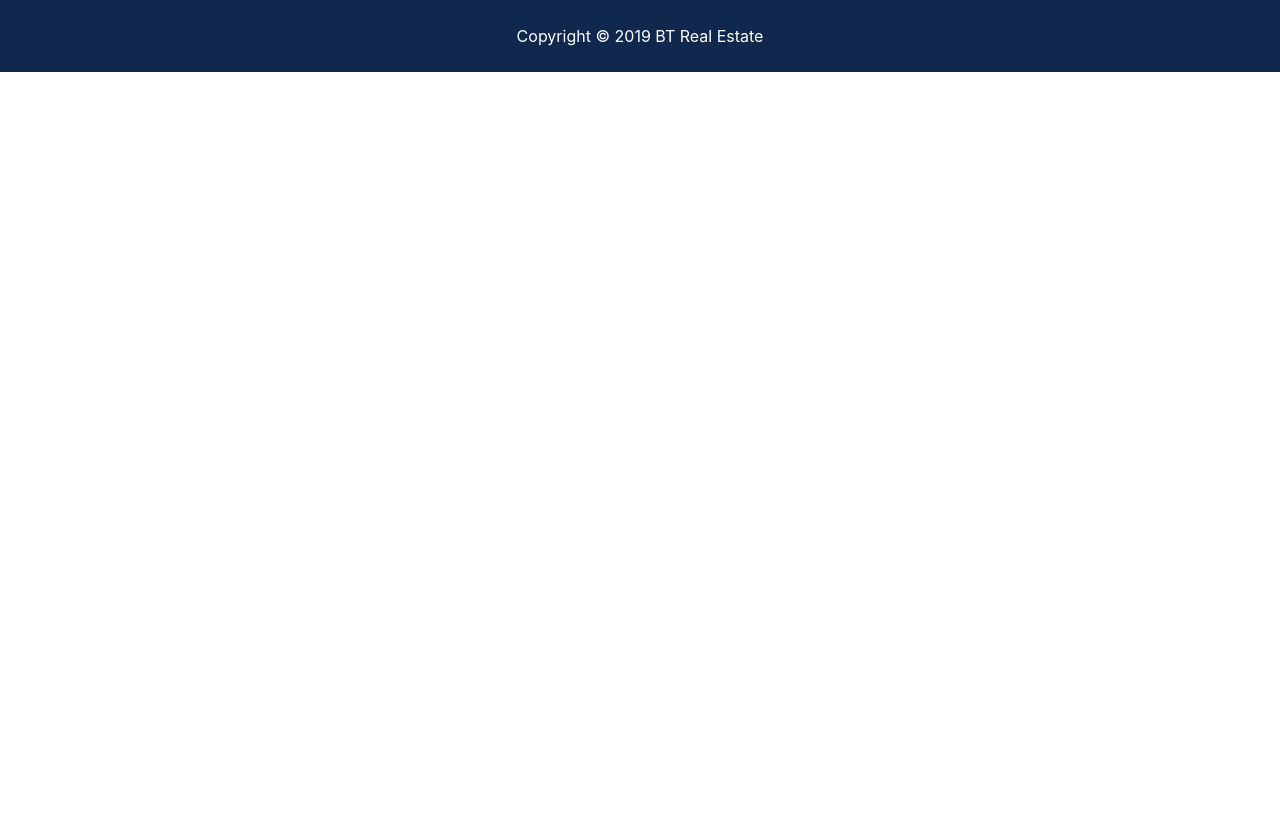
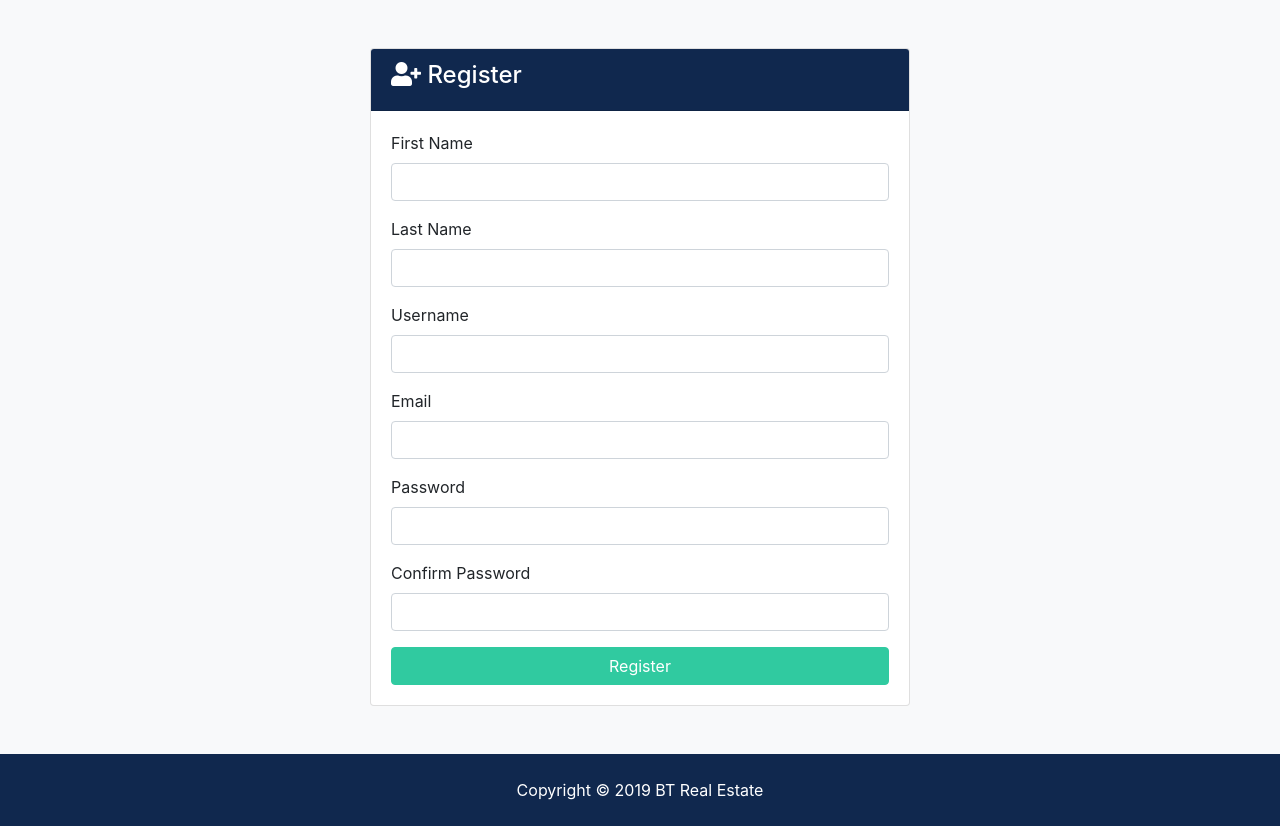
Before and after one commit to piash222/RealEstateLtd, a Django app: page /accounts/register in a window 1280 px wide. Shown: the part 128-954 px from the top of the page. Before the commit the page ends 200 px from the top, so only its background shows below. Run offline with Django 3.2, Linux system fonts and the light colour scheme; parts of the project's set-up code (start-up, migrations or seed data) failed here and were passed over; some libraries are stand-ins or nearby versions.

Commit message:
user registration and validation completed

```diff
--- a/RealEstate/static/js/main.js
+++ b/RealEstate/static/js/main.js
@@ -1,2 +1,5 @@
 const date = new Date();
 document.querySelector('.year').innerHTML = date.getFullYear();
+setTimeout(function () {
+    $('#message').fadeOut('slow');
+},3000);
--- a/accounts/views.py
+++ b/accounts/views.py
@@ -1,9 +1,52 @@
 from django.shortcuts import render, redirect
-
+from django.contrib import messages, auth
+from django.contrib.auth.models import User
 
 # Create your views here.
 
+def register(request):
+    if request.method == 'POST':
+        # get form values
+        first_name = request.POST['first_name']
+        last_name = request.POST['last_name']
+        username = request.POST['username']
+        email = request.POST['email']
+        password = request.POST['password']
+        password2 = request.POST['password2']
+
+        # Check if password match
+        if password == password2:
+            # check username
+            if User.objects.filter(username=username).exists():
+                messages.error(request, "That username is already taken")
+                return redirect('register')
+            else:
+                if User.objects.filter(email=email).exists():
+                    messages.error(request, "That email is already registered")
+                    return redirect('register')
+                else:
+                    # checked out
+                    user = User.objects.create_user(username=username, password=password, email=email,first_name=first_name, last_name=last_name)
+                    # login after register
+                    # auth.login(request, user)
+                    # messages.success(request, "you are now logged in")
+                    # return redirect('index')
+
+                    user.save()
+                    messages.success(request, "registration completed")
+                    return redirect('login')
+
+        else:
+            messages.error(request, "password do not match")
+            return redirect('register')
+
+    else:
+        return render(request, 'accounts/register.html')
+
+
 def login(request):
+    if request.POST:
+        pass
     return render(request, 'accounts/login.html')
 
 
@@ -11,9 +54,5 @@ def logout(request):
     return redirect(request, 'index')
 
 
-def register(request):
-    return render(request, 'accounts/register.html')
-
-
 def dashboard(request):
     return render(request, 'accounts/dashboard.html')
--- a/templates/accounts/register.html
+++ b/templates/accounts/register.html
@@ -1 +1,50 @@
 {% extends 'base.html' %}
+
+{% block content %}
+<section id="register" class="bg-light py-5">
+    <div class="container">
+      <div class="row">
+        <div class="col-md-6 mx-auto">
+          <div class="card">
+            <div class="card-header bg-primary text-white">
+              <h4>
+                <i class="fas fa-user-plus"></i> Register</h4>
+            </div>
+            <div class="card-body">
+                <!-- alerts -->
+                {% include 'partials/_alert.html' %}
+                <form action="{% url 'register' %}" method="post">
+                    {% csrf_token %}
+                  <div class="form-group">
+                  <label for="first_name">First Name</label>
+                  <input type="text" name="first_name" class="form-control" required>
+                </div>
+                <div class="form-group">
+                  <label for="last_name">Last Name</label>
+                  <input type="text" name="last_name" class="form-control" required>
+                </div>
+                <div class="form-group">
+                  <label for="username">Username</label>
+                  <input type="text" name="username" class="form-control" required>
+                </div>
+                <div class="form-group">
+                  <label for="email">Email</label>
+                  <input type="email" name="email" class="form-control" required>
+                </div>
+                <div class="form-group">
+                  <label for="password2">Password</label>
+                  <input type="password" name="password" class="form-control" required>
+                </div>
+                <div class="form-group">
+                  <label for="password">Confirm Password</label>
+                  <input type="password" name="password2" class="form-control" required>
+                </div>
+                <input type="submit" value="Register" class="btn btn-secondary btn-block">
+              </form>
+            </div>
+          </div>
+        </div>
+      </div>
+    </div>
+  </section>
+{% endblock %}
--- a/templates/pages/index.html
+++ b/templates/pages/index.html
@@ -67,7 +67,7 @@
             </div>
         </div>
     </section>
-
+    <!-- alert -->
     <!-- Listings -->
     <section id="listings" class="py-5">
         <div class="container">
--- /dev/null
+++ b/templates/partials/_alert.html
@@ -0,0 +1,23 @@
+{% if messages %}
+    {% for message in messages %}
+        <div id="message" class="container">
+        <div class="alert alert-{{ message.tags }} alert-dismissible text-center" role="alert">
+            <button type="button" class="close" data-dismiss="alert">
+                <span aria-hidden="true">&times;</span>
+
+            </button>
+            <strong>
+                {% if message.level == DEFAULT_MESSAGE_LEVELS.ERROR %}
+                    Error:
+                 {% else %}
+                    {{ message.tags | title }}
+
+                {% endif %}
+            </strong>
+        {{ message }}
+
+        </div>
+        </div>
+
+    {% endfor %}
+{% endif %}
```
Also changed, not shown: RealEstate/settings.py (+10 -1 lines), templates/accounts/dashboard.html (+44 -0 lines), templates/accounts/login.html (+34 -0 lines), listings/migrations/0002_auto_20191012_0002.py (added).
